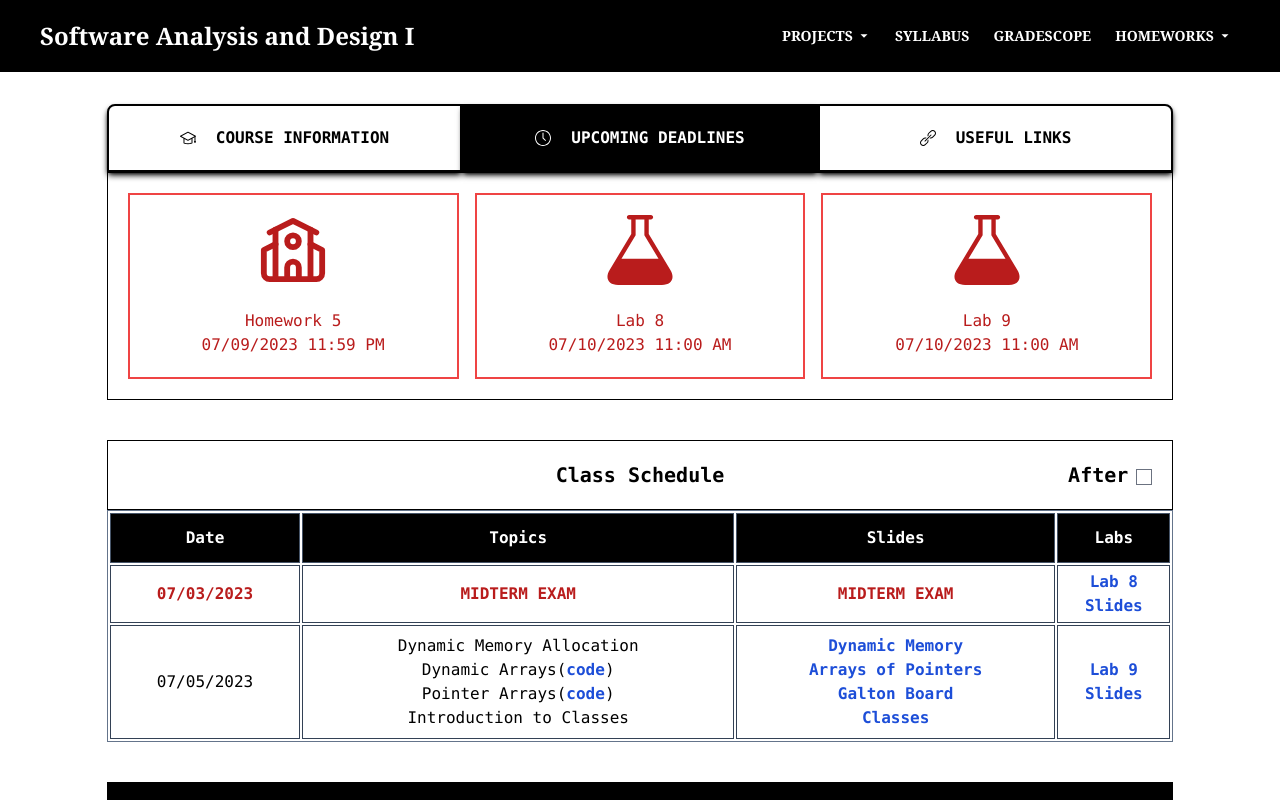
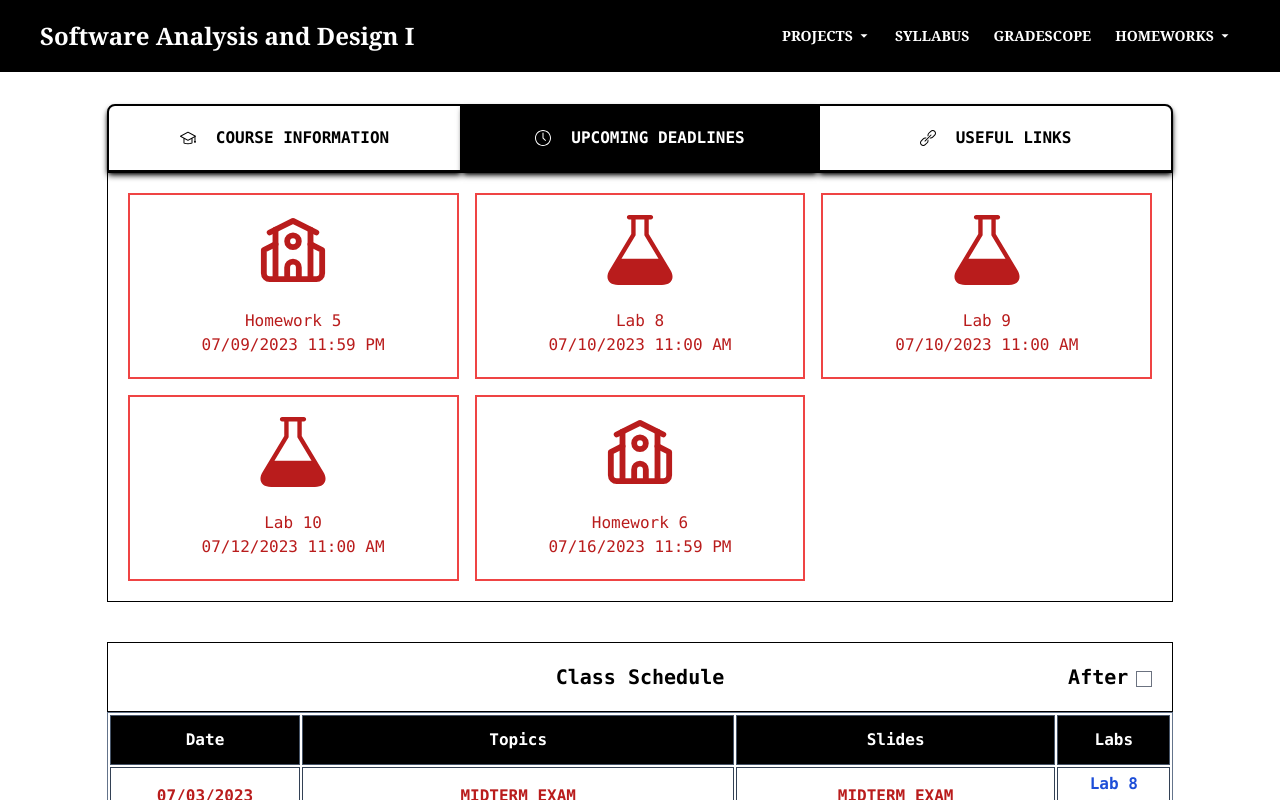
Before and after one commit to Proto007/Hunter_CS135_Summer23, a React (Vite) app in the folder course-app/: page /#/ in a window 1280 px wide. Shown: the top 800 px of the page. Built offline with nearby package versions, Linux system fonts and the light colour scheme.

Commit message:
update for the next class

```diff
--- a/course-app/src/deadlinesdata.js
+++ b/course-app/src/deadlinesdata.js
@@ -14,4 +14,14 @@ export const deadlinesData = [
         deadline: "07/10/2023 11:00 AM",
         type: "lab"
     },
+    {
+        name: "Lab 10",
+        deadline: "07/12/2023 11:00 AM",
+        type: "lab"
+    },
+    {
+        name: "Homework 6",
+        deadline : "07/16/2023 11:59 PM",
+        type : "classwork/homework"
+    },
 ]
--- a/course-app/src/homeworksData.js
+++ b/course-app/src/homeworksData.js
@@ -74,5 +74,19 @@ export const homeworksData = [
             link: "https://www.gradescope.com/courses/545354/assignments/2963861",
             prompt:'Write a function `void sort2(double* p, double* q)` that receieves two pointers and sorts the values to which they point. If you call `sort2(&x, &y)` then x <= y after the call.\n\nExample: x = 7, y = 2; sort2(&x, &y) => x becomes 2, y becomes 7'
         },
+    ],
+    [
+        {
+            name: "6A",
+            due: "07/16/2023 11:59 PM",
+            link: "https://www.gradescope.com/courses/545354/assignments/2970705",
+            prompt:'Define a class Point. A Point has an x-coordinate value and a y-coordinate value. Write a function `double distance(Point a, Point b)` that computes the distance from a to b. Write a program that reads the coordinates of the points, calls your function, and displays the result.'
+        },
+        {
+            name: "6B",
+            due: "07/16/2023 11:59 PM",
+            link: "https://www.gradescope.com/courses/545354/assignments/2970705",
+            prompt:'Define a class `Triangle` that contains three Point members from 6A. Write a function `double perimeter(Triangle t)` that computes the perimeter of a Triangle. Write a program that reads the coordinates of the points, calls your function, and displays the result.'
+        },
     ]
 ]
```
